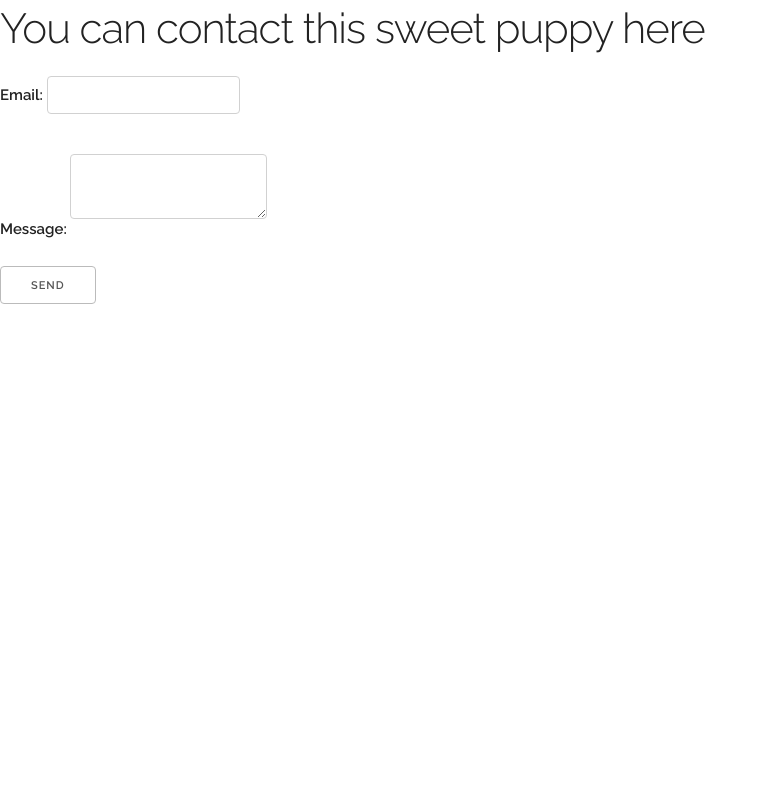
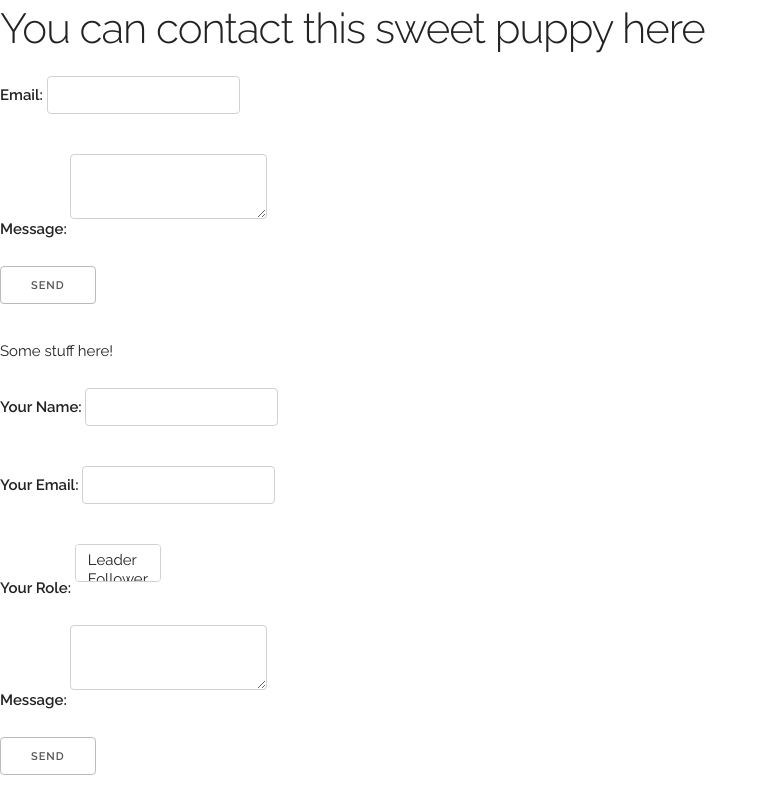
Before and after one commit to rstavchansky/basic-test, a plain HTML site: page index.html in a window 1280 px wide. Shown: the part 672-1482 px from the top of the page, without its empty margins (0-768 px from the left). Before the commit the page ends 1011 px from the top, so only its background shows below. Drawn offline with Linux system fonts and the light colour scheme.

Commit message:
add form with netlify attribute to test

```diff
--- a/index.html
+++ b/index.html
@@ -43,5 +43,29 @@
       <button type="submit">Send</button>
     </p>
   </form>
+
+  <p> Some stuff here!</p>
+
+  <form name="yomamasform" method="POST" netlify>
+    <p>
+      <label>Your Name: <input type="text" name="name" /></label>
+    </p>
+    <p>
+      <label>Your Email: <input type="email" name="email" /></label>
+    </p>
+    <p>
+      <label>Your Role: <select name="role[]" multiple>
+        <option value="leader">Leader</option>
+        <option value="follower">Follower</option>
+      </select></label>
+    </p>
+    <p>
+      <label>Message: <textarea name="message"></textarea></label>
+    </p>
+    <p>
+      <button type="submit">Send</button>
+    </p>
+  </form>
+
 </body>
 </html>
```
